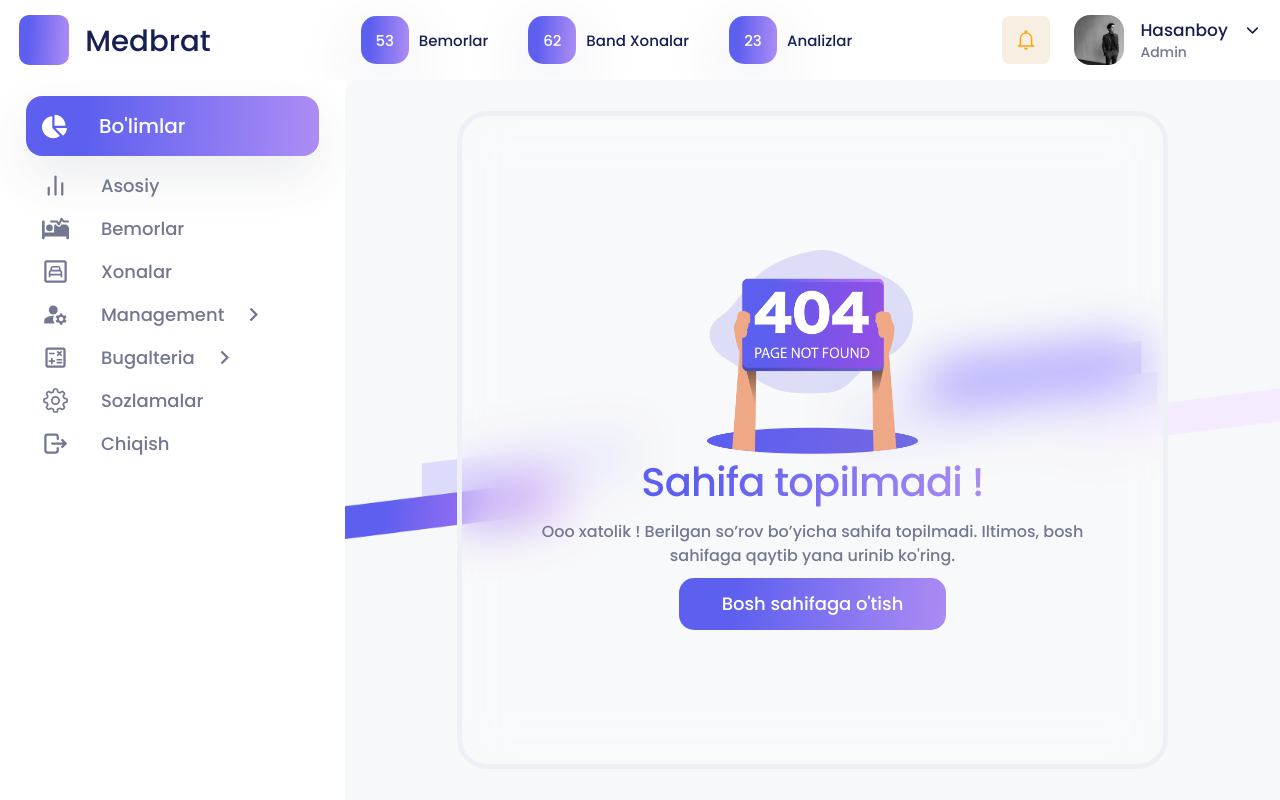
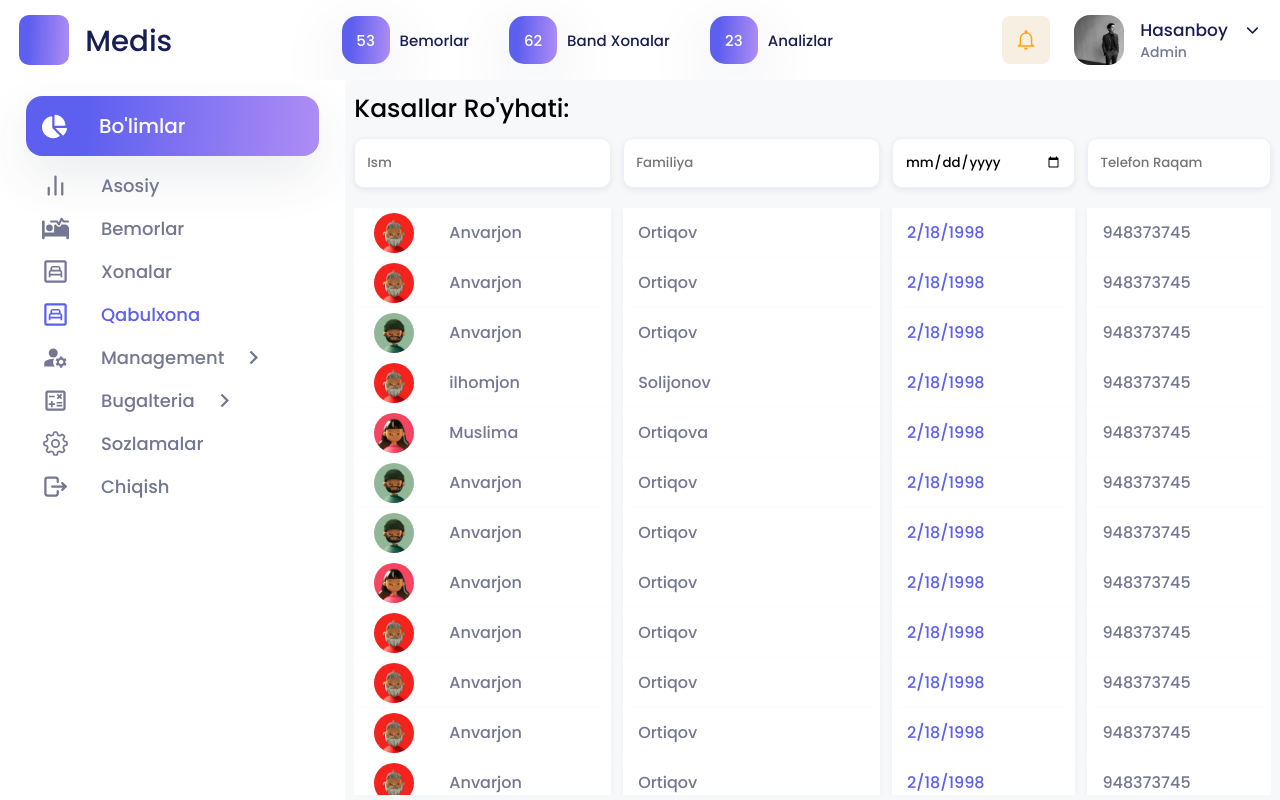
Before and after one commit to anvarortiqov/medis, a React (Vite) app: page /qabulxona in a window 1280 px wide. Built offline with nearby package versions, Linux system fonts and the light colour scheme; sample sign-in values are in the browser's storage.

Commit message:
Fixed some bags and patients location rechanged to qabulXona.

```diff
--- a/src/components/Header/index.jsx
+++ b/src/components/Header/index.jsx
@@ -18,7 +18,7 @@ const index = () => {
         <Link to="/">
           <div className="logo-block">
               <div className="logo-icon"></div>
-              <div className="logo-name"><h3>Medbrat</h3></div>
+              <div className="logo-name"><h3>Medis</h3></div>
           </div>
         </Link>
         <div className='header_center'>
--- a/src/components/Navbar/index.jsx
+++ b/src/components/Navbar/index.jsx
@@ -59,6 +59,10 @@ const index = () => {
                         <MdOutlineBedroomChild className="navbar_link-icon" />
                         <h4>Xonalar</h4>
                     </NavLink>
+                    <NavLink to='qabulxona' className="navbar_link">
+                        <MdOutlineBedroomChild className="navbar_link-icon" />
+                        <h4>Qabulxona</h4>
+                    </NavLink>
                     <div>
                         <NavLink to="services/massaj" onClick={() => handleAuto()} className="navbar_link" >
                             <MdManageAccounts className="navbar_link-icon" />
--- a/src/pages/Main/index.jsx
+++ b/src/pages/Main/index.jsx
@@ -2,107 +2,13 @@ import "./style.css";
 import { FaPlus } from "react-icons/fa";
 import { FaMoneyCheckDollar } from "react-icons/fa6";
 import { BsCashCoin } from "react-icons/bs";
-import MainListItem from "../../components/Cards/MainListCard/index";
-import Mainavatar1 from "../../assets/images/mainlist_avatar.png";
-import Mainavatar2 from "../../assets/images/mainlist_avatar2.png";
-import Mainavatar3 from "../../assets/images/mainlist_avatar3.png";
+
 
 import React, { useEffect } from 'react';
 import { useNavigate } from 'react-router-dom';
 
 function index() {
-  const MainInfoList = [
-    {
-      id: 1,
-      name: "Anvarjon",
-      surname: "Ortiqov",
-      year: 1998,
-      month: 2,
-      day: 18,
-      number: 948373745,
-      img: Mainavatar1,
-    },
-    {
-      id: 2,
-      name: "Anvarjon",
-      surname: "Ortiqov",
-      year: 1998,
-      month: 2,
-      day: 18,
-      number: 948373745,
-      img: Mainavatar1,
-    },
-    {
-      id: 3,
-      name: "Anvarjon",
-      surname: "Ortiqov",
-      year: 1998,
-      month: 2,
-      day: 18,
-      number: 948373745,
-      img: Mainavatar2,
-    },
-    {
-      id: 4,
-      name: "ilhomjon",
-      surname: "Solijonov",
-      year: 1998,
-      month: 2,
-      day: 18,
-      number: 948373745,
-      img: Mainavatar1,
-    },
-    {
-      id: 5,
-      name: "Muslima",
-      surname: "Ortiqova",
-      year: 1998,
-      month: 2,
-      day: 18,
-      number: 948373745,
-      img: Mainavatar3,
-    },
-    {
-      id: 6,
-      name: "Anvarjon",
-      surname: "Ortiqov",
-      year: 1998,
-      month: 2,
-      day: 18,
-      number: 948373745,
-      img: Mainavatar2,
-    },
-    {
-      id: 7,
-      name: "Anvarjon",
-      surname: "Ortiqov",
-      year: 1998,
-      month: 2,
-      day: 18,
-      number: 948373745,
-      img: Mainavatar2,
-    },
-    {
-      id: 8,
-      name: "Anvarjon",
-      surname: "Ortiqov",
-      year: 1998,
-      month: 2,
-      day: 18,
-      number: 948373745,
-      img: Mainavatar3,
-    },
-    {
-      id: 9,
-      name: "Anvarjon",
-      surname: "Ortiqov",
-      year: 1998,
-      month: 2,
-      day: 18,
-      number: 948373745,
-      img: Mainavatar1,
-    },
-  ];
+
 
   const navigate = useNavigate();
 
@@ -157,7 +63,7 @@ function index() {
           </li>
         </ul>
       </div>
-      <div className="main-page_bottom">
+      {/* <div className="main-page_bottom">
         <form>
           <input
             className="main-head_from-items input-style"
@@ -194,7 +100,7 @@ function index() {
             />
           ))}
         </ul>
-      </div>
+      </div> */}
     </div>
   );
 }
--- a/src/pages/Main/style.css
+++ b/src/pages/Main/style.css
@@ -72,8 +72,8 @@
     color: var(--color-white);
 }
 /* main page form section css  */
-.main-page > .main-page_bottom > form {
-    margin: 8px 0 0 0;
+.main-page_bottom > form {
+    margin: 10px 0;
     width: 100%;
     display: grid;
     grid-template-columns: 28% 28% 20% 20%;
@@ -92,14 +92,14 @@
 /*main page bottom side  */
 .main-page_bottom{
     width: 98%;
-    height: calc(100vh - 230px);
+    height: calc(100vh - 65px);
     display: flex;
     flex-direction: column;
 }
 
 .main-bottom_left-classlist{
     width: 100%;
-    height: 100%;
+    height: calc(100% - 40px);
     overflow-y: auto;
     margin: 10px 0 20px 0;
 }
--- /dev/null
+++ b/src/pages/QabulXona/index.jsx
@@ -0,0 +1,225 @@
+import React from 'react'
+import MainListItem from "../../components/Cards/MainListCard/index";
+import Mainavatar1 from "../../assets/images/mainlist_avatar.png";
+import Mainavatar2 from "../../assets/images/mainlist_avatar2.png";
+import Mainavatar3 from "../../assets/images/mainlist_avatar3.png";
+import { useNavigate } from 'react-router-dom'
+import './style.css'
+
+const index = () => {
+
+    const navigate = useNavigate();
+
+    const handleClick = ()=> {
+        navigate("../patient/personal")
+    }
+
+    const MainInfoList = [
+        {
+          id: 1,
+          name: "Anvarjon",
+          surname: "Ortiqov",
+          year: 1998,
+          month: 2,
+          day: 18,
+          number: 948373745,
+          img: Mainavatar1,
+        },
+        {
+          id: 2,
+          name: "Anvarjon",
+          surname: "Ortiqov",
+          year: 1998,
+          month: 2,
+          day: 18,
+          number: 948373745,
+          img: Mainavatar1,
+        },
+        {
+          id: 3,
+          name: "Anvarjon",
+          surname: "Ortiqov",
+          year: 1998,
+          month: 2,
+          day: 18,
+          number: 948373745,
+          img: Mainavatar2,
+        },
+        {
+          id: 4,
+          name: "ilhomjon",
+          surname: "Solijonov",
+          year: 1998,
+          month: 2,
+          day: 18,
+          number: 948373745,
+          img: Mainavatar1,
+        },
+        {
+          id: 5,
+          name: "Muslima",
+          surname: "Ortiqova",
+          year: 1998,
+          month: 2,
+          day: 18,
+          number: 948373745,
+          img: Mainavatar3,
+        },
+        {
+          id: 6,
+          name: "Anvarjon",
+          surname: "Ortiqov",
+          year: 1998,
+          month: 2,
+          day: 18,
+          number: 948373745,
+          img: Mainavatar2,
+        },
+        {
+          id: 7,
+          name: "Anvarjon",
+          surname: "Ortiqov",
+          year: 1998,
+          month: 2,
+          day: 18,
+          number: 948373745,
+          img: Mainavatar2,
+        },
+        {
+          id: 8,
+          name: "Anvarjon",
+          surname: "Ortiqov",
+          year: 1998,
+          month: 2,
+          day: 18,
+          number: 948373745,
+          img: Mainavatar3,
+        },
+        {
+          id: 9,
+          name: "Anvarjon",
+          surname: "Ortiqov",
+          year: 1998,
+          month: 2,
+          day: 18,
+          number: 948373745,
+          img: Mainavatar1,
+        },
+        {
+            id: 9,
+            name: "Anvarjon",
+            surname: "Ortiqov",
+            year: 1998,
+            month: 2,
+            day: 18,
+            number: 948373745,
+            img: Mainavatar1,
+          },
+          {
+            id: 10,
+            name: "Anvarjon",
+            surname: "Ortiqov",
+            year: 1998,
+            month: 2,
+            day: 18,
+            number: 948373745,
+            img: Mainavatar1,
+          },
+          {
+            id: 11,
+            name: "Anvarjon",
+            surname: "Ortiqov",
+            year: 1998,
+            month: 2,
+            day: 18,
+            number: 948373745,
+            img: Mainavatar1,
+          },
+          {
+            id: 12,
+            name: "Anvarjon",
+            surname: "Ortiqov",
+            year: 1998,
+            month: 2,
+            day: 18,
+            number: 948373745,
+            img: Mainavatar1,
+          },
+          {
+            id: 13,
+            name: "Anvarjon",
+            surname: "Ortiqov",
+            year: 1998,
+            month: 2,
+            day: 18,
+            number: 948373745,
+            img: Mainavatar1,
+          },
+          {
+            id: 14,
+            name: "Anvarjon",
+            surname: "Ortiqov",
+            year: 1998,
+            month: 2,
+            day: 18,
+            number: 948373745,
+            img: Mainavatar1,
+          },
+          {
+            id: 15,
+            name: "Anvarjon",
+            surname: "Ortiqov",
+            year: 1998,
+            month: 2,
+            day: 18,
+            number: 948373745,
+            img: Mainavatar1,
+          },
+      ];
+
+  return (
+    <div className="main-page_bottom">
+        <h1 className='qabulhona-title'>Kasallar Ro'yhati: </h1>
+        <form>
+          <input
+            className="main-head_from-items input-style"
+            type="text"
+            placeholder="Ism"
+          />
+          <input
+            className="main-head_from-items input-style"
+            type="text"
+            placeholder="Familiya"
+          />
+          <input
+            className="main-head_from-items input-style"
+            type="date"
+            placeholder="Tug'ulgan kun"
+          />
+          <input
+            className="main-head_from-items input-style"
+            type="number"
+            placeholder="Telefon Raqam"
+          />
+        </form>
+        <ul className="main-bottom_left-classlist">
+          {MainInfoList.map((patientitem) => (
+            <div onClick={handleClick}>
+                <MainListItem
+                    key={patientitem.id}
+                    name={patientitem.name}
+                    surname={patientitem.surname}
+                    year={patientitem.year}
+                    month={patientitem.month}
+                    day={patientitem.day}
+                    number={patientitem.number}
+                    img={patientitem.img}
+                />
+            </div>
+          ))}
+        </ul>
+      </div>
+  )
+}
+
+export default index
--- /dev/null
+++ b/src/pages/QabulXona/style.css
@@ -0,0 +1,4 @@
+.qabulhona-title{
+    font-size: 25px;
+    margin: 15px 0 5px;
+}
```
Also changed, not shown: src/main.jsx (+6 -1 lines).
